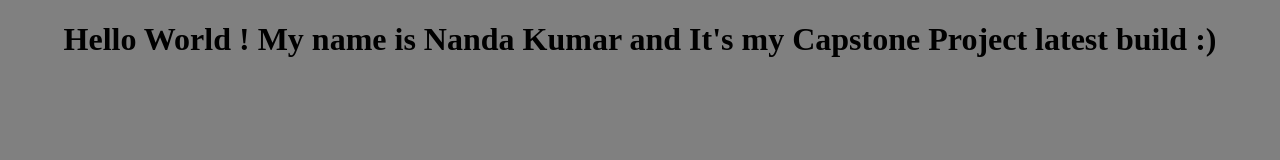
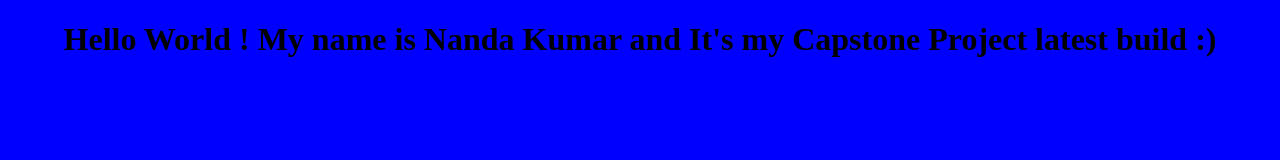
Before and after one commit to NANDA-KUMAR-THIAGARAJAN/Capstone-Blue-Green, a plain HTML site: page Blue/index.html in a window 1280 px wide. Drawn offline with Linux system fonts and the light colour scheme.

Commit message:
Update index.html

```diff
--- a/Blue/index.html
+++ b/Blue/index.html
@@ -3,7 +3,7 @@
 <head>
 	<title>Udacity Cloud DevOps Engineer Nanodegree Program</title>
 </head>
-<body style="background-color: grey; text-align: center">
+<body style="background-color: blue; text-align: center">
 	<h1>Hello World ! My name is <strong>Nanda Kumar</strong> and It's my Capstone Project latest build :) </h1>
 </body>
 </html>
```
